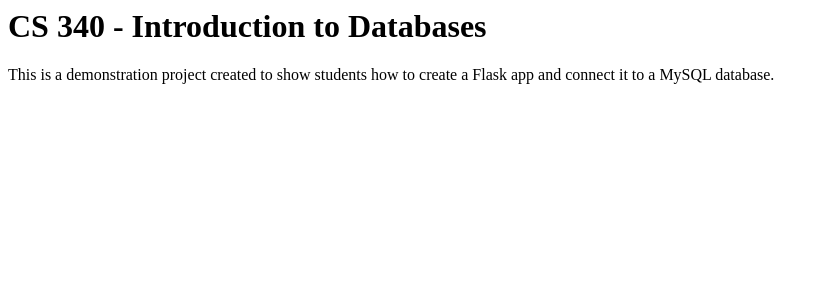
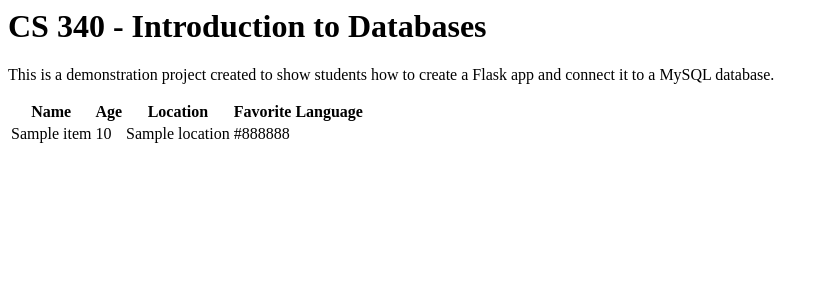
Before and after one commit to cplutchak/CS340-Portfolio, a Python web app: template templates/main.j2 in a window 1280 px wide. Shown: the top 300 px of the page, without its empty margins (0-829 px from the left). Run offline with Jinja, Linux system fonts and the light colour scheme; the template is opened without the code that fills it: most values are stand-ins (such as "Sample title", 1, 10 or a date in 2020).

Commit message:
Update main.j2

```diff
--- a/templates/main.j2
+++ b/templates/main.j2
@@ -5,5 +5,24 @@
 <body>
     <h1>CS 340 - Introduction to Databases</h1>
     <p>This is a demonstration project created to show students how to create a Flask app and connect it to a MySQL database.</p>
+
+    <table>
+    <thead>
+    <tr>
+        <th>Name</th>
+        <th>Age</th>
+        <th>Location</th>
+        <th>Favorite Language</th>
+    </tr>
+    <tbody>
+    {% for item in people %}
+    <tr>
+        <td>{{item['name']}}</td>
+        <td>{{item['age']}}</td>
+        <td>{{item['location']}}</td>
+        <td>{{item['favorite_color']}}</td>
+    </tr>
+    {% endfor %}
+    </table>
 </body>
 </html>
```
